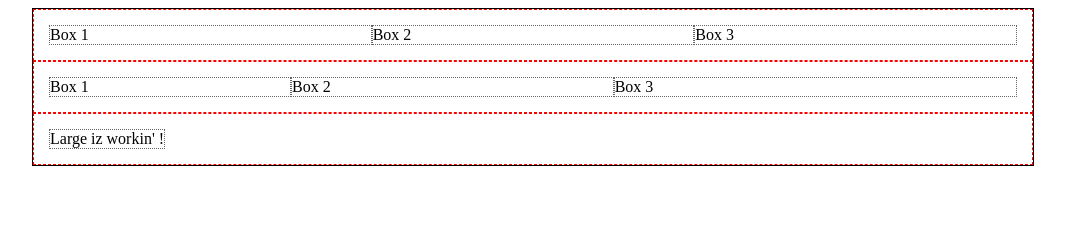
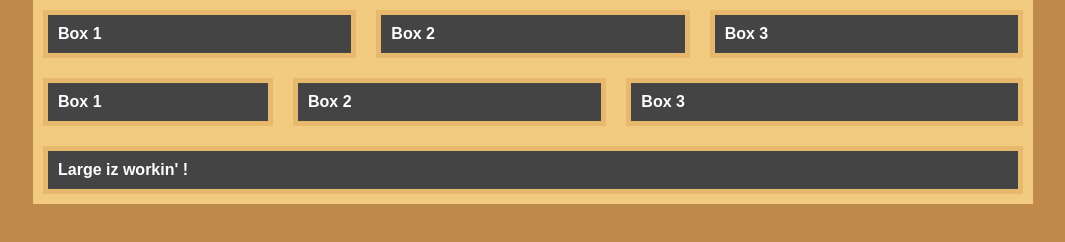
Before and after one commit to kallehauge/flex-duck-js, a plain HTML site: page index.html in a window 1280 px wide. Shown: the whole page, without its empty margins (107-1172 px from the left). Drawn offline with Linux system fonts and the light colour scheme.

Commit message:
Added prettier index.html & made box-sizing global

```diff
--- a/css/flex-duck.css
+++ b/css/flex-duck.css
@@ -4,14 +4,17 @@
  * ===========================================
  */
 
+/* Will make borders & padding go inside the elements instead of expanding */
+*, *:before, *:after {
+    -moz-box-sizing: border-box;    /* Firefox, other Gecko */
+    -webkit-box-sizing: border-box; /* Safari/Chrome, other WebKit */
+    box-sizing: border-box;         /* Opera/IE 8+ */
+}
+
 /* Define behavior for rows  */
     .row {
         /* Set width to 100% of its parent */
         width: 100%;
-        /* Will make borders & padding go inside the elements instead of expanding */
-        -webkit-box-sizing: border-box; /* Safari/Chrome, other WebKit */
-        -moz-box-sizing: border-box;    /* Firefox, other Gecko */
-        box-sizing: border-box;         /* Opera/IE 8+ */
     }
 
 /* Clear floats after each row */
@@ -29,10 +32,6 @@
         float: left;
         /* Will make sure empty div's can push content */
         display: block;
-        /* Will make borders & padding go inside the elements instead of expanding */
-        -webkit-box-sizing: border-box; /* Safari/Chrome, other WebKit */
-        -moz-box-sizing: border-box;    /* Firefox, other Gecko */
-        box-sizing: border-box;         /* Opera/IE 8+ */
     }
 
 /* Hidding classes */
--- a/index.html
+++ b/index.html
@@ -15,49 +15,74 @@
 	<script src="js/flex-duck.js"></script>
 	<script>
 		$(document).ready(function() {
-			initFlexDuck(12, 700, 900);
+			initFlexDuck(12, 500, 860);
 		});
 	</script>
 
 	<style>
+		* {
+			margin:0;
+			padding:0;
+		}
+
+		body {
+			-webkit-font-smoothing: antialiased;
+			background: #BF8A49;
+			color: white;
+			font-size: 1em;
+			font-weight: bold;
+			font-family: sans-serif;
+		}
+
 		.wrap {
-			border: 1px solid black;
 			max-width: 1000px;
 			margin: 0 auto;
+			background: #F2CA80;
 		}
-		.row {
-			border: 1px dashed red;
-			padding: 15px;
-		}
-		.row [class*="small-"], .row [class*="medium-"], .row [class*="large-"] {
-			border: 1px dotted #666;
+
+		.testClass {
+			margin: 10px;
+			padding: 10px;
+			border: 5px solid #E8B96D;
+			background: #444;
 		}
 	</style>
 </head>
 <body>
 	<div class="wrap">
 		<div class="row">
-			<!-- <div class="large-1"></div> -->
-			<div class="small-12 medium-6 large-4">Box 1</div>
-			<div class="small-12 medium-6 large-4">Box 2</div>
-			<div class="small-12 medium-6 large-4">Box 3</div>
+			<div class="small-12 medium-6 large-4">
+				<div class="testClass">Box 1</div>
+			</div>
+			<div class="small-12 medium-6 large-4">
+				<div class="testClass">Box 2</div>
+			</div>
+			<div class="small-12 medium-6 large-4">
+				<div class="testClass">Box 3</div>
+			</div>
 		</div>
 
 		<div class="row">
-			<div class="small-12 medium-6 large-3">Box 1</div>
-			<div class="small-12 medium-6 large-4">Box 2</div>
-			<div class="small-12 medium-6 large-5">Box 3</div>
+			<div class="small-12 medium-6 large-3">
+				<div class="testClass">Box 1</div>
+			</div>
+			<div class="small-12 medium-6 large-4">
+				<div class="testClass">Box 2</div>
+			</div>
+			<div class="small-12 medium-6 large-5">
+				<div class="testClass">Box 3</div>
+			</div>
 		</div>
 
 		<div class="row">
 			<div class="small-12 medium-hide large-hide">
-				Small iz workin' !
+				<div class="testClass">Small iz workin' ! </div>
 			</div>
-			<div class="small-12 small-hide large-hide">
-				Medium iz workin' !
+			<div class="medium-12 small-hide large-hide">
+				<div class="testClass">Medium iz workin' ! </div>
 			</div>
-			<div class="small-12 small-hide medium-hide">
-				Large iz workin' !
+			<div class="large-12 small-hide medium-hide">
+				<div class="testClass">Large iz workin' ! </div>
 			</div>
 		</div>
 	</div>
```
